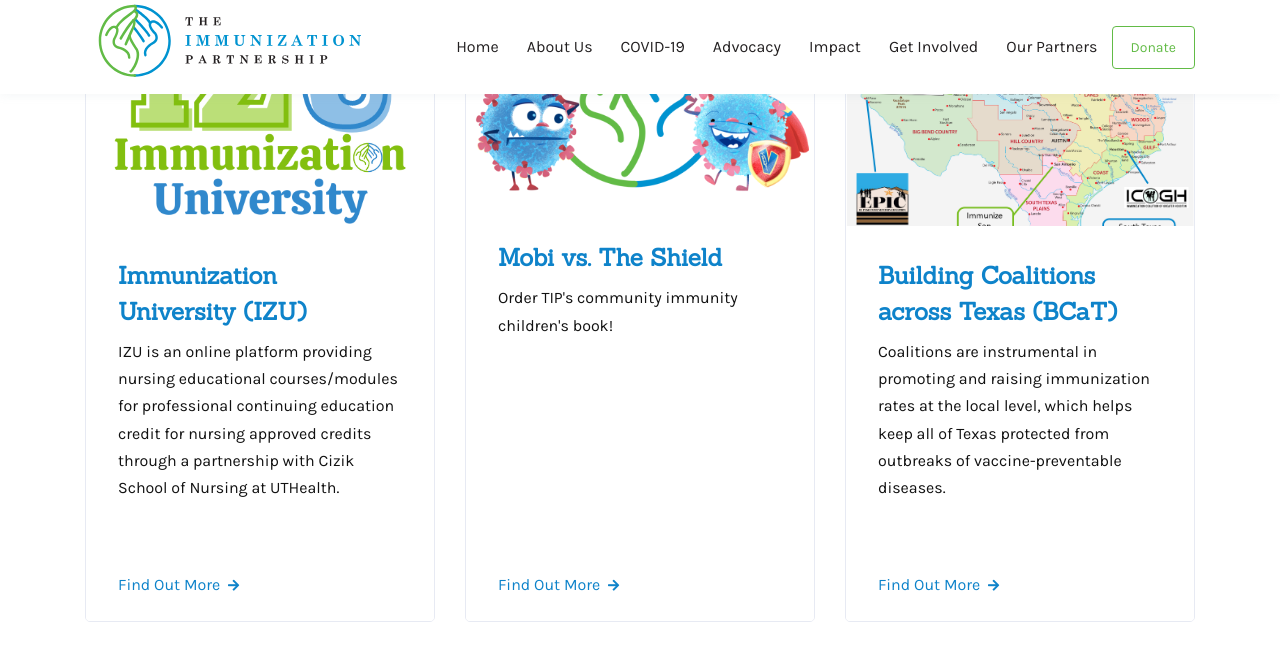
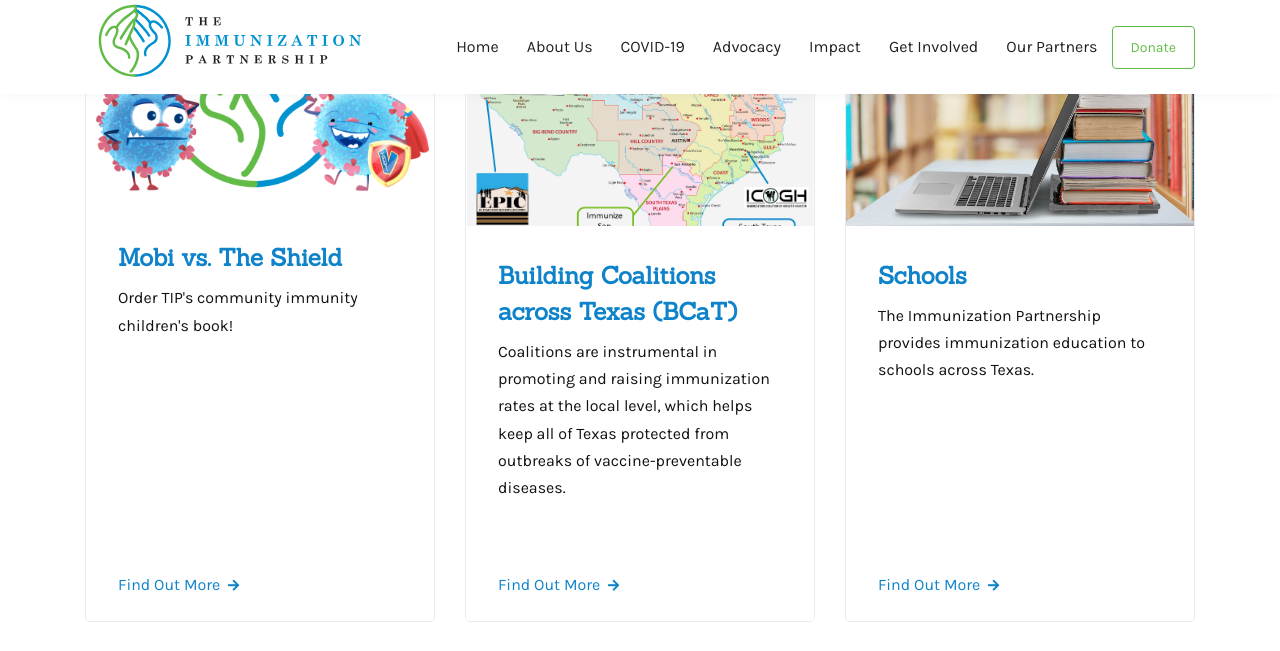
Before and after one commit to aitshuber/immunizecc, a Jekyll site: the page built from impact.html, in a window 1280 px wide and 900 px high, scrolled down 898 px, cut to the strip 0-651 px from the top of the window. Built offline with Jekyll 4.4.1, drawn with Linux system fonts in a browser that asks for light colours; some web fonts are replaced; comment, search, counter and statistics services are not loaded.

Commit message:
update site for blogs

```diff
--- a/_layouts/post.html
+++ b/_layouts/post.html
@@ -1,8 +1,6 @@
 ---
 layout: default
-disqus: true
 archive: false
-post_class: post-template
 description:
 keywords:
 pagename: post
--- a/impact.html
+++ b/impact.html
@@ -36,19 +36,19 @@
 		<div class="container space-2">
         <div class="row">
 
-
+                {% for post in site.posts %}
                  <div class="col-md-6 col-lg-4 mb-5">
                     <!-- Blog News -->
                       <article class="card h-100">
 
-                            <img class="card-img-top max-h-225" src="assets/img/IZU_FINAL_SVC9E6P.png" alt="Image Description">
+                            <img class="card-img-top max-h-225" src="{{ post.image }}" alt="Image Description">
 
                         <div class="card-body p-5">
-                           <a href="../IZU.html"><h4 class="font-weight-semi-bold immunizetitle text-primary">Immunization University (IZU)</h4></a>
-                            <p>IZU is an online platform providing nursing educational courses/modules for professional continuing education credit for nursing approved credits through a partnership with Cizik School of Nursing at UTHealth. </p>
+                           <a href="{{ post.url | absolute_url }}"><h4 class="font-weight-semi-bold immunizetitle text-primary">I{{ post.title }}</h4></a>
+                            <p>I{{ post.excerpt | strip_html | truncatewords:10 }} </p>
                         </div>
                         <div class="card-footer border-0 py-4 px-5">
-                                <a href="../IZU.html" class="text-primary">Find Out
+                                <a href="{{ post.url | absolute_url }}" class="text-primary">Find Out
                                     More
                                     <small class="fas fa-arrow-right ml-1"></small>
                                 </a>
@@ -56,7 +56,7 @@
                       </article>
                     <!-- End Blog News -->
                 </div>
-
+            {% endfor %}
 
                  <div class="col-md-6 col-lg-4 mb-5">
                     <!-- Blog News -->
```
Also changed, not shown: _posts/IZU.md (+2 -2 lines).
